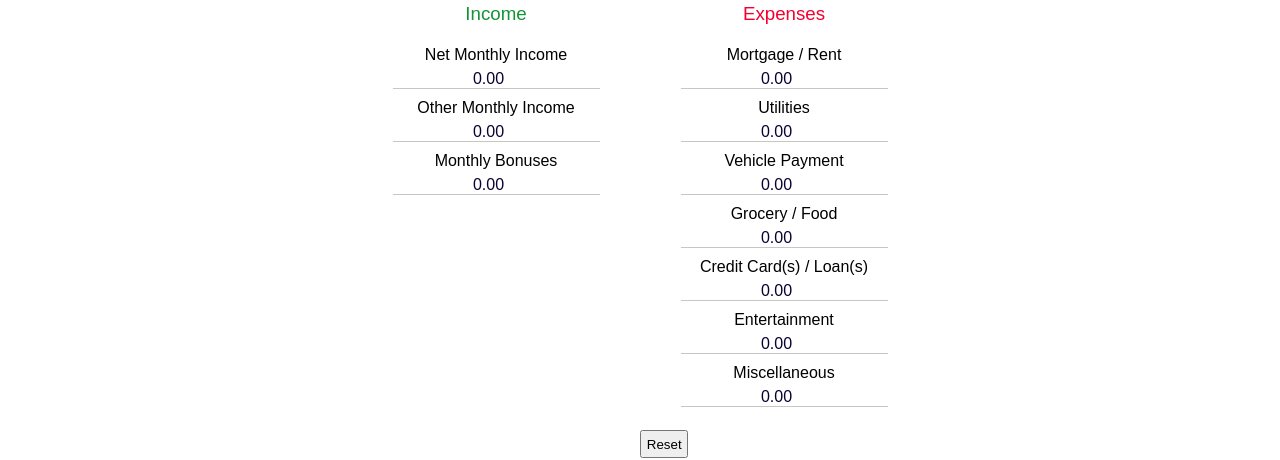
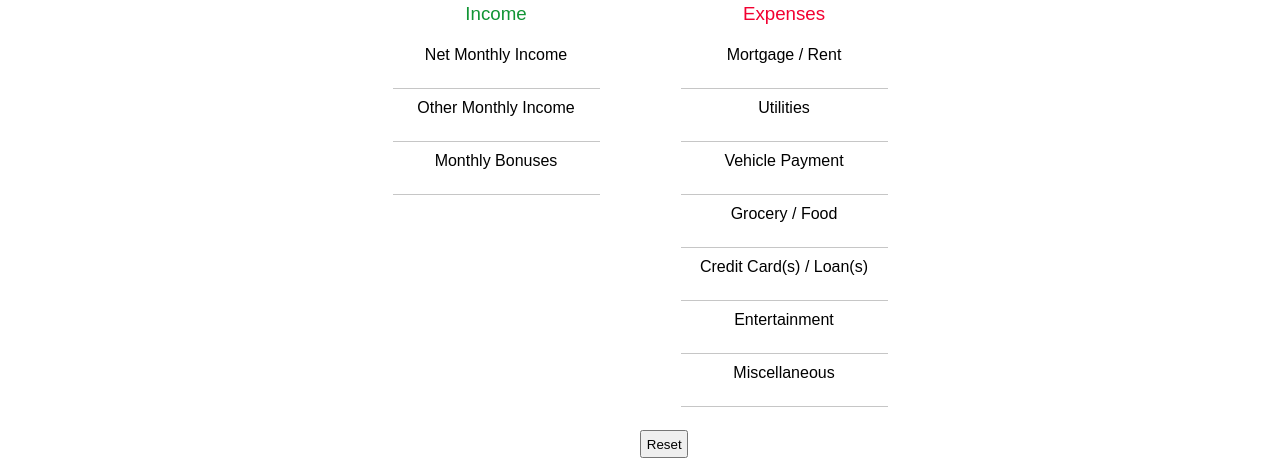
Before and after one commit to briansterling93/budget-buddy, a React (Create React App) app: page / in a window 1280 px wide. Shown: the part 317-777 px from the top of the page. Built offline with nearby package versions, Linux system fonts and the light colour scheme.

Commit message:
styling changes

```diff
--- a/src/components/landing/IncomeSection.js
+++ b/src/components/landing/IncomeSection.js
@@ -1,20 +1,42 @@
 import React, { useState } from "react";
 
 const IncomeSection = () => {
-  const [mortgageNum, setNum1] = useState("0.00");
-  const [utilitiesNum, setNum2] = useState("0.00");
-  const [vehicleNum, setNum3] = useState("0.00");
-  const [groceryNum, setNum4] = useState("0.00");
-  const [loanNum, setNum5] = useState("0.00");
-  const [entertainmentNum, setNum6] = useState("0.00");
-  const [miscNum, setNum7] = useState("0.00");
-  const [netIncomeNum, setNum8] = useState("0.00");
-  const [otherIncomeNum, setNum9] = useState("0.00");
-  const [bonusesNum, setNum10] = useState("0.00");
+  const [mortgageNum, setNum1] = useState("");
+  const [utilitiesNum, setNum2] = useState("");
+  const [vehicleNum, setNum3] = useState("");
+  const [groceryNum, setNum4] = useState("");
+  const [loanNum, setNum5] = useState("");
+  const [entertainmentNum, setNum6] = useState("");
+  const [miscNum, setNum7] = useState("");
+  const [netIncomeNum, setNum8] = useState("");
+  const [otherIncomeNum, setNum9] = useState("");
+  const [bonusesNum, setNum10] = useState("");
 
-  const changeNum = () => {
-    alert("changed");
-  };
+  // const handleChange = e => {
+  //   setNum1(e.target.value);
+
+  //   console.log(mortgageNum);
+  // };
+
+  // const handleChange2 = e => {
+  //   setNum2(e.target.value);
+
+  //   console.log(utilitiesNum);
+  // };
+
+  // const handleAdd = () => {
+  //   const formatter = new Intl.NumberFormat("en-US", {
+  //     style: "currency",
+  //     currency: "USD",
+  //     minimumFractionDigits: 2
+  //   });
+
+  //   const y = formatter.format(mortgageNum);
+  //   const yy = formatter.format(utilitiesNum);
+
+  //   console.log(y + yy); //numbers adding as strings instead of integers.. figure out way to add them as #'s
+  // };
+
   return (
     <div id="income-section">
       <div id="income-section2">
@@ -23,11 +45,22 @@ const IncomeSection = () => {
           <div id="expenses-input">
             <div className="ui-input">
               <p>Mortgage / Rent</p>
-              <input value={mortgageNum} name="mortgage" type="number" />
+              <input
+                // onChange={handleChange}
+                value={mortgageNum}
+                name="mortgage"
+                type="number"
+              />
             </div>
             <div className="ui-input">
               <p>Utilities</p>
-              <input value={utilitiesNum} name="utilities" type="number" />
+              <input
+                // onChange={handleChange2}
+                value={utilitiesNum}
+                name="utilities"
+                type="number"
+              />
+              {/* <button onClick={handleAdd}>Test</button> */}
             </div>
             <div className="ui-input">
               <p>Vehicle Payment</p>
```
